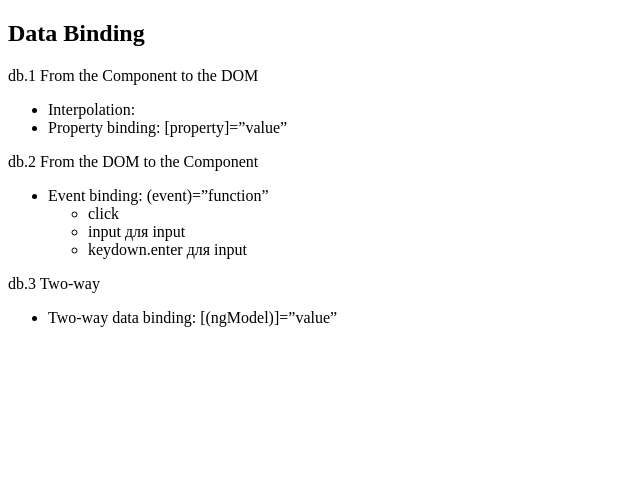
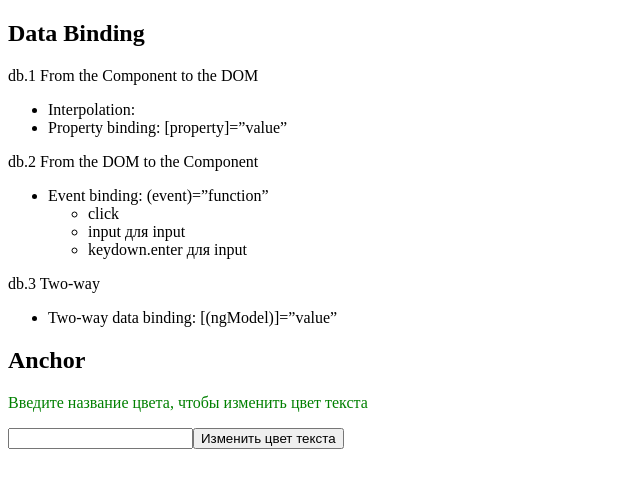
Before and after one commit to aam-fd/angular-screencasts, an Angular app: page / in a window 1280 px wide. Shown: the top 488 px of the page, without its empty margins (0-640 px from the left). Built offline with nearby package versions, Linux system fonts and the light colour scheme.

Commit message:
data binding, anchor

```diff
--- a/src/app/app.component.html
+++ b/src/app/app.component.html
@@ -19,4 +19,9 @@
   <li>Two-way data binding: [(ngModel)]=”value”</li>
 </ul>
 
+<h2>Anchor</h2>
+<p [style.color]="myColor">Введите название цвета, чтобы изменить цвет текста</p>
+<input type="text" #anchorColor>
+<button (click)="changeColor(anchorColor.value)">Изменить цвет текста</button>
+
 <router-outlet></router-outlet>
--- a/src/app/app.component.ts
+++ b/src/app/app.component.ts
@@ -6,5 +6,10 @@ import { Component } from '@angular/core';
   styleUrls: ['./app.component.css']
 })
 export class AppComponent {
-  title = 'cook';
+
+  public myColor: String = 'green';
+
+  public changeColor(color) {
+    this.myColor = color;
+  }
 }
```
